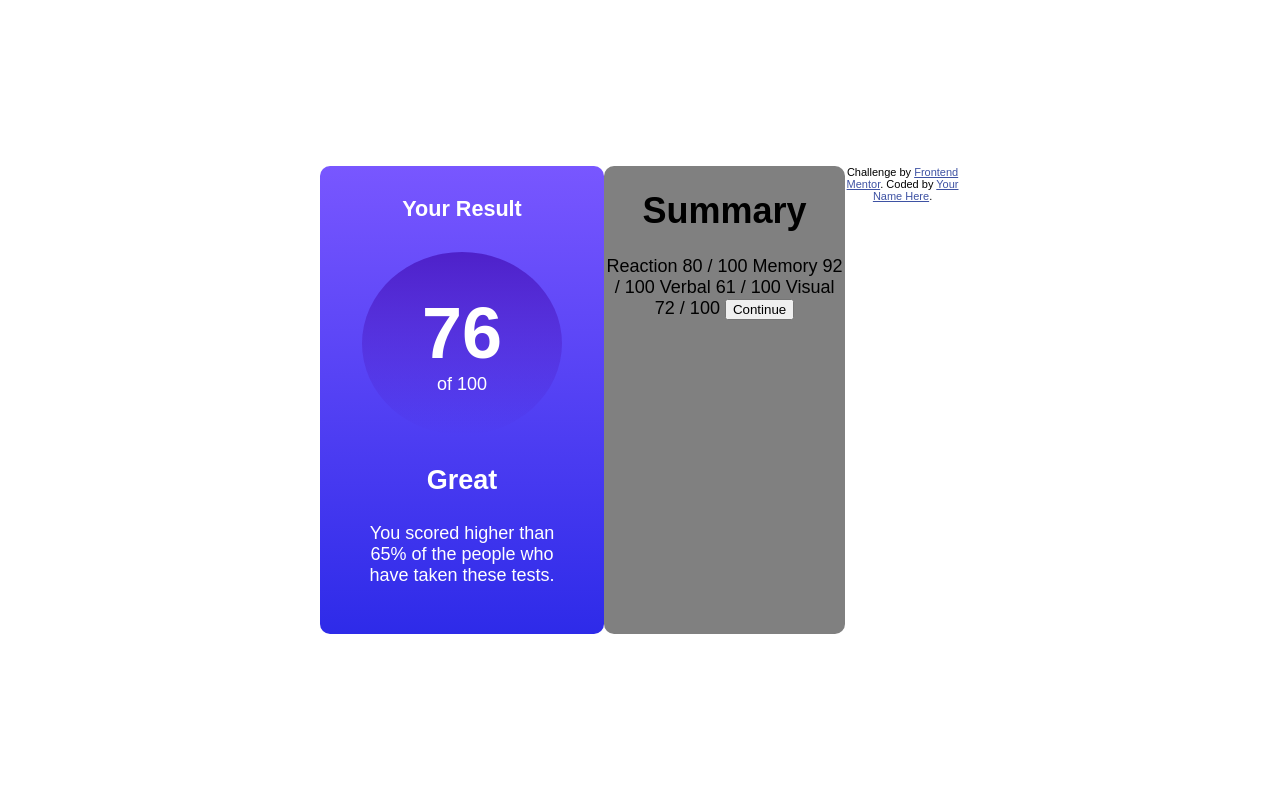
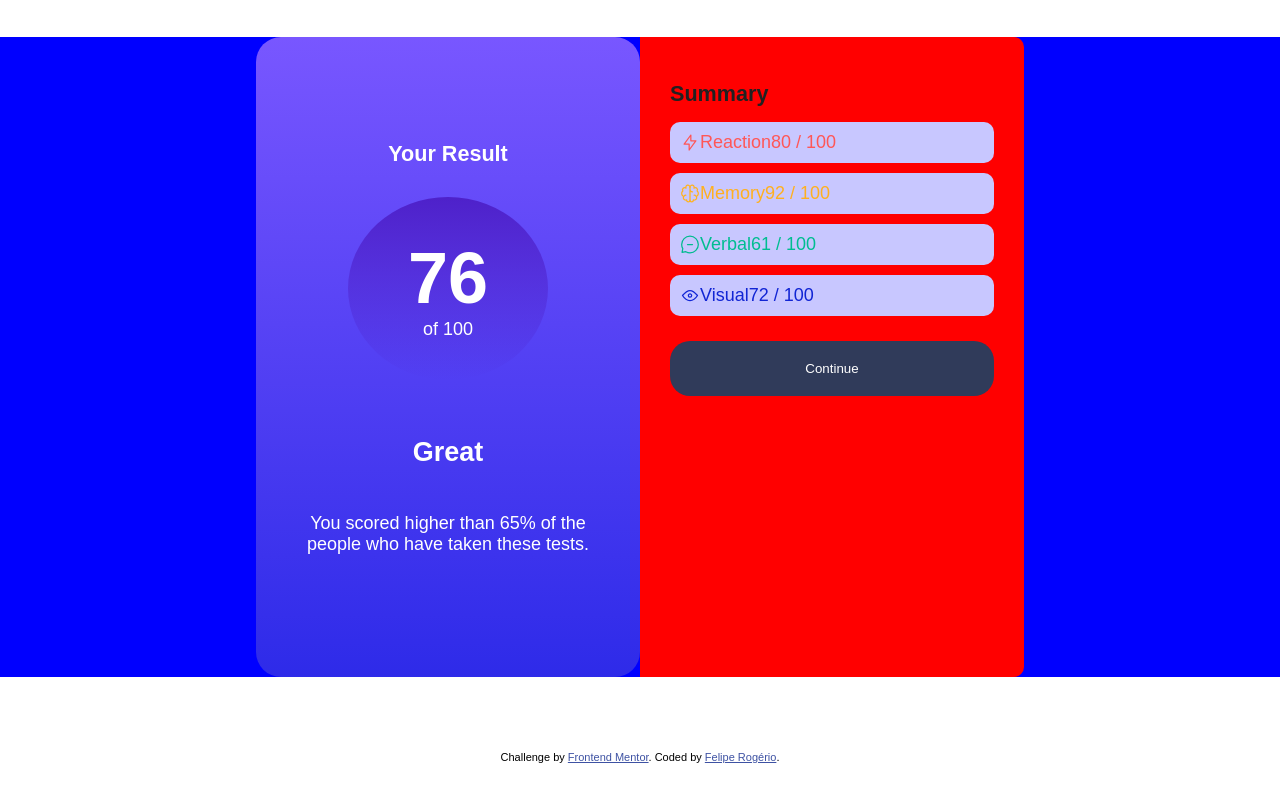
Before and after one commit to feliperogerio1/results-summary-component, a plain HTML site: page index.html in a window 1280 px wide. Drawn offline with Linux system fonts and the light colour scheme; a web font is replaced by a local one.

Commit message:
Mudanças no right-card

```diff
--- a/assets/css/styles.css
+++ b/assets/css/styles.css
@@ -21,21 +21,30 @@ body {
     width: 100vw;
     height: 100vh;
     display: flex;
+    flex-wrap: wrap;
     justify-content: center;
     align-items: center;
 }
 
 .card {
-    width: 50%;
-    height: auto;
+    width: 100vw;
+    height: 80vh;
+    background-color: blue;
     display: flex;
-    text-align: center;
+    justify-content: center;
+    align-items: center;
 }
 
 .left-card {
-    border-radius: 10px;
+    display: flex;
+    flex-direction: column;
+    justify-content: center;
+    width: 30%;
+    height: 100%;
+    border-radius: 25px;
     padding: 30px;
     background-image: linear-gradient(to bottom, hsl(252, 100%, 67%), hsl(241, 81%, 54%));
+    text-align: center;
 }
 
 .left-card p {
@@ -75,6 +84,58 @@ body {
 
 
 .right-card {
+    width: 30%;
+    height: 100%;
+    padding: 30px;
+    border-top-right-radius: 10px;
+    border-bottom-right-radius: 10px;
+    background-color: red;
+}
+
+.right-card h1 {
+    height: auto;
+    font-size: 1.2rem;
+    color: #212121;
+}
+
+.bar {
+    width: 100%;
+    padding: 10px;
+    margin: 10px 0;
     border-radius: 10px;
-    background-color: gray;
+    background-color: hsl(241, 100%, 89%);
+    display: flex;
 }
+
+.bar p {
+    display: flex;
+    justify-content: space-between;
+    margin: 0;
+}
+
+.classe1 {
+    color: hsl(0, 100%, 67%);
+}
+
+.classe2 {
+    color: hsl(39, 100%, 56%);
+}
+
+.classe3 {
+    color: hsl(166, 100%, 37%);
+}
+
+.classe4 {
+    color: hsl(234, 85%, 45%);
+}
+
+.button {
+    border-radius: 20px;
+    width: 100%;
+    border: none;
+    color: white;
+    text-align: center;
+    margin: 15px 0;
+    padding: 20px;
+    background-color: hsl(224, 30%, 27%);
+}
--- a/index.html
+++ b/index.html
@@ -29,25 +29,25 @@
       </div>
       <div class="right-card">
         <h1>Summary</h1>
+        <div class="bar classe1">
+          <img src="./assets/images/icon-reaction.svg"><p>Reaction<span>80 / 100</span></p>
+        </div>
+        <div class="bar classe2">
+          <img src="./assets/images/icon-memory.svg"><p>Memory<span>92 / 100</span></p>
+        </div>
+        <div class="bar classe3">
+          <img src="./assets/images/icon-verbal.svg"><p>Verbal<span>61 / 100</span></p>
+        </div>
+        <div class="bar classe4">
+          <img src="./assets/images/icon-visual.svg"><p>Visual<span>72 / 100</span></p>
+        </div>
 
-        Reaction
-        80 / 100
-
-        Memory
-        92 / 100
-
-        Verbal
-        61 / 100
-
-        Visual
-        72 / 100
-
-        <button>Continue</button>
+        <button class="button">Continue</button>
       </div>
-      <div class="attribution">
-        Challenge by <a href="https://www.frontendmentor.io?ref=challenge" target="_blank">Frontend Mentor</a>.
-        Coded by <a href="#">Your Name Here</a>.
-      </div>
+    </div>
+    <div class="attribution">
+      Challenge by <a href="https://www.frontendmentor.io?ref=challenge" target="_blank">Frontend Mentor</a>.
+      Coded by <a href="https://github.com/feliperogerio1" target="_blank">Felipe Rogério</a>.
     </div>
   </div>
 </body>
```
